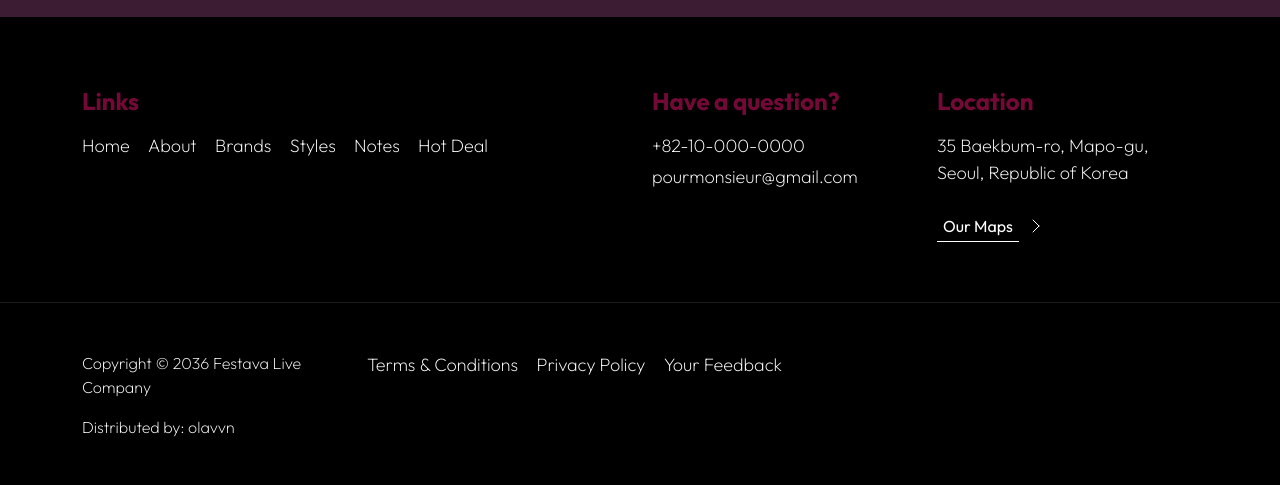
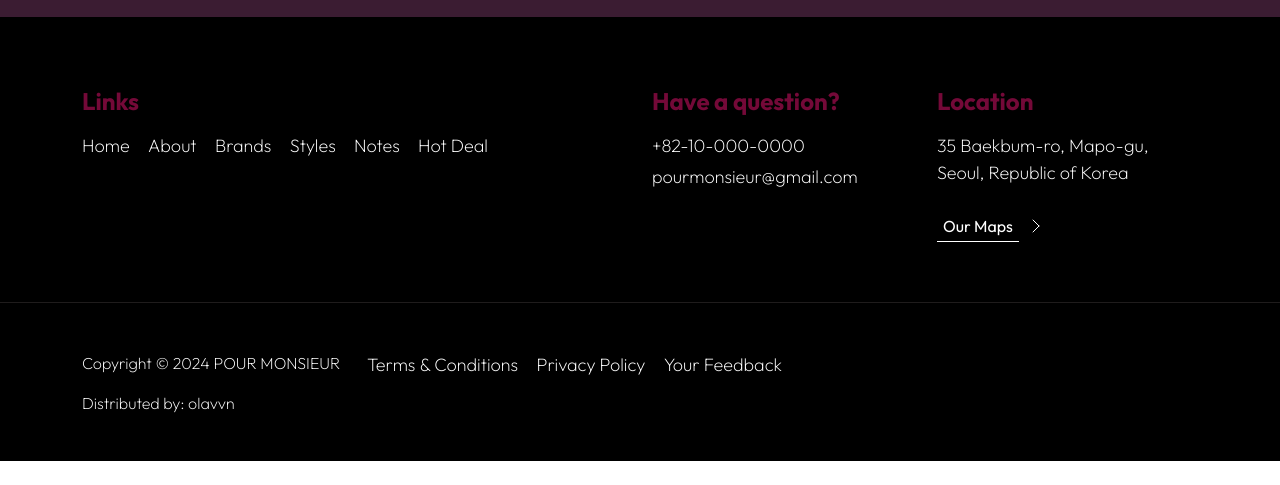
Before and after one commit to olavvn/pour_monsieur_web, a plain HTML site: page index.html in a window 1280 px wide. Shown: the part 2360-2845 px from the top of the page. After the commit the page ends 2821 px from the top, so only its background shows below. Drawn offline with Linux system fonts and the light colour scheme.

Commit message:
copyright

```diff
--- a/index.html
+++ b/index.html
@@ -404,7 +404,7 @@
                 <div class="row">
 
                     <div class="col-lg-3 col-12 mt-5">
-                        <p class="copyright-text">Copyright © 2036 Festava Live Company</p>
+                        <p class="copyright-text">Copyright © 2024 POUR MONSIEUR</p>
                         <p class="copyright-text">Distributed by: <a>olavvn</a></p>
                     </div>
 
```
